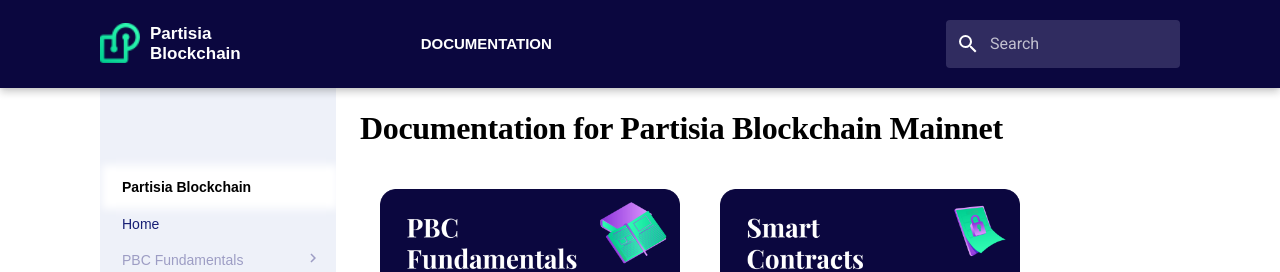
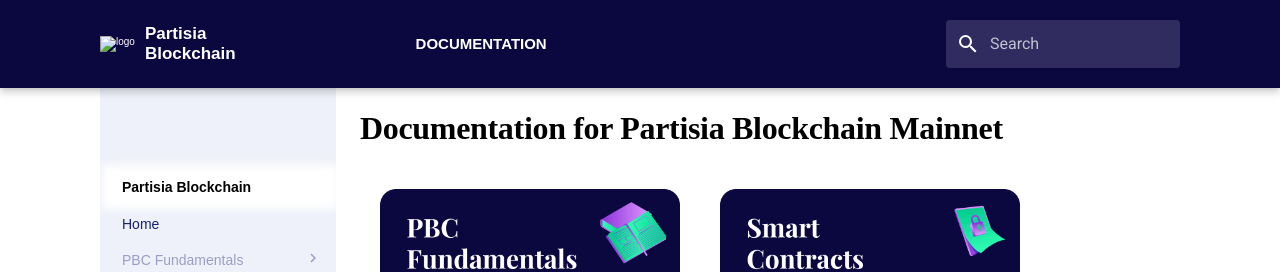
Before and after one commit to 0xSero/partisia-docs, an MkDocs documentation site: the page built from docs/index.md, in a window 1280 px wide. Shown: the top 272 px of the page. Built offline with MkDocs 1.6.1 and Material for MkDocs 9.7.7, drawn with Linux system fonts in a browser that asks for light colours; some web fonts are replaced; a script that is not in the unit is left out.

Commit message:
Testing absolute path

```diff
--- a/overrides/partials/header.html
+++ b/overrides/partials/header.html
@@ -14,7 +14,7 @@
       <div class="logo-flex">
         <a aria-label="Partisia Blockchain" data-md-component="logo" href="https://www.partisiablockchain.com/"
           title="Partisia Blockchain">
-          <img alt="logo" src="../assets/pbclogo.png" />
+          <img alt="logo" src="/docs/assets/pbclogo.png" />
         </a>
         <div class="logo-text">
           <p>Partisia</p>
```
